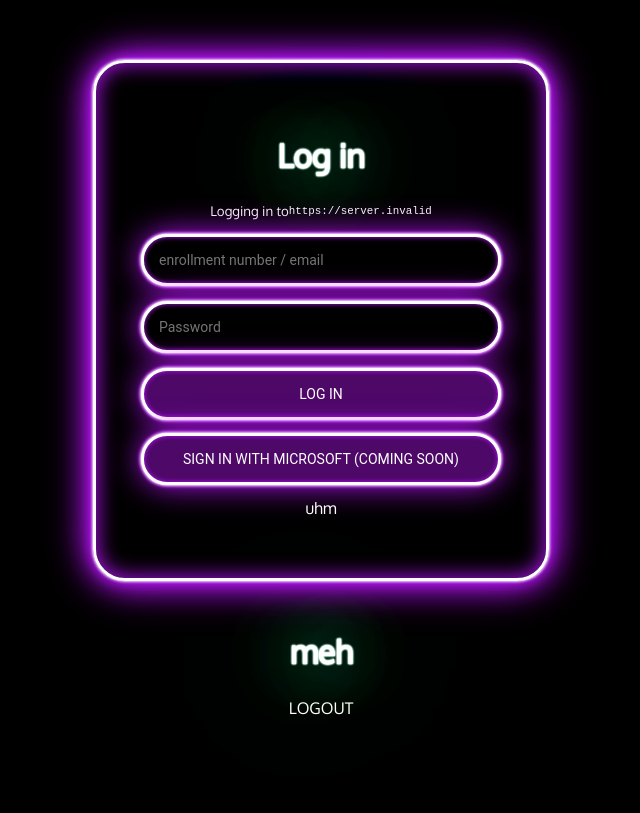
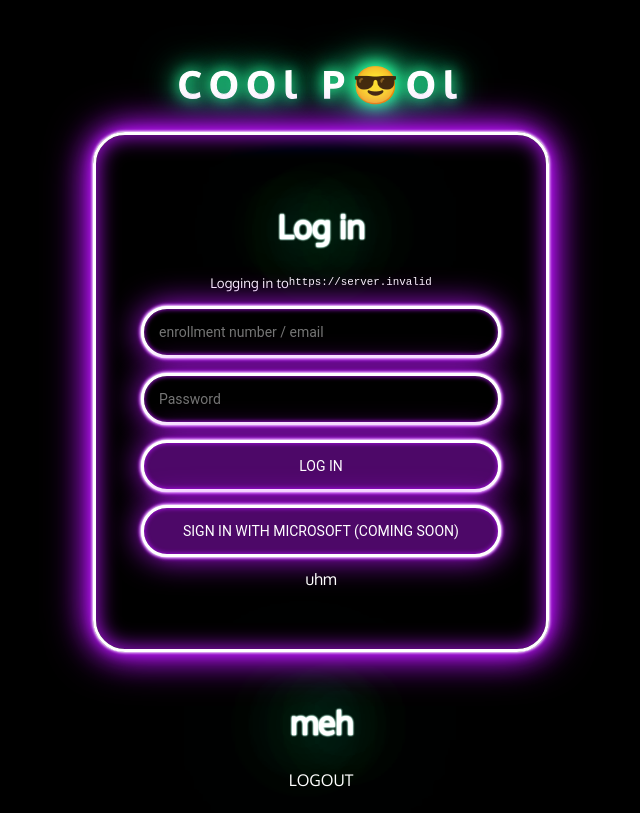
Before and after one commit to RoguedBear/coolpool, a Vue app: page / in a window 1280 px wide. Shown: the whole page, without its empty margins (319-959 px from the left). Built offline with nearby package versions, Linux system fonts and the light colour scheme; no server answers.

Commit message:
add TitleCard component
closes #5

```diff
--- a/src/App.vue
+++ b/src/App.vue
@@ -1,4 +1,5 @@
 <template>
+  <TitleCard />
   <div v-if="show_login">
     <LoginScreen />
   </div>
@@ -17,10 +18,11 @@ import LoginScreen from "./components/LoginScreen.vue";
 import MessCodeScreen from "@/components/MessCodeScreen.vue";
 import UpdateHandler from "@/components/UpdateHandler.vue";
 import { isLoggedIn, issueLogout, subscribeToLoggedIn } from "@/props";
+import TitleCard from "./components/TitleCard.vue";
 
 export default {
   name: "App",
-  components: { LoginScreen, MessCodeScreen, UpdateHandler },
+  components: { LoginScreen, MessCodeScreen, UpdateHandler, TitleCard },
   data() {
     return {
       show_login: false,
--- /dev/null
+++ b/src/components/TitleCard.vue
@@ -0,0 +1,49 @@
+<template>
+  <h1 class="title not-availed">{{ title }}</h1>
+</template>
+<script>
+export default {
+  name: "TitleCard",
+  computed: {
+    title: function () {
+      let name = "COOl POOl";
+      let _oIndex = [1, 2, 6, 7];
+      let randomIndex = _oIndex[Math.floor(Math.random() * _oIndex.length)];
+      return (
+        name.substring(0, randomIndex) + "😎" + name.substring(randomIndex + 1)
+      );
+    },
+  },
+};
+</script>
+<style>
+@font-face {
+  font-family: "Oxygen-700";
+  font-style: normal;
+  font-weight: 700;
+  font-display: swap;
+  src: url("./../assets/fonts/Oxygen.woff2") format("woff2");
+}
+
+:root {
+  --letter-spacing-final: 1vh;
+}
+
+@keyframes fadeIn {
+  from {
+    letter-spacing: 0vh;
+  }
+
+  to {
+    letter-spacing: var(--letter-spacing-final);
+  }
+}
+
+.title {
+  font-size: 2.3rem;
+  font-family: "Oxygen-700";
+  letter-spacing: var(--letter-spacing-final);
+  animation-duration: 5s;
+  animation-name: fadeIn;
+}
+</style>
```
Also changed, not shown: src/assets/fonts/Oxygen.woff2 (added).
